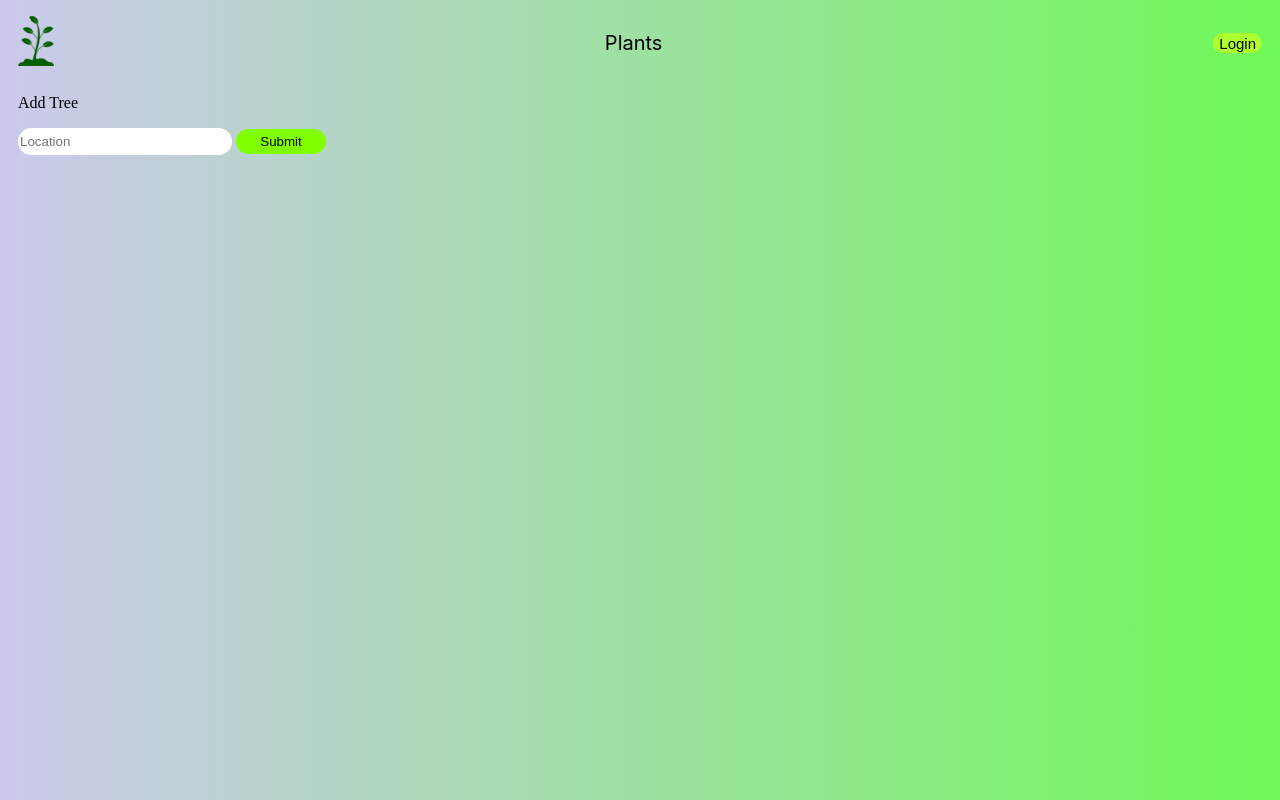
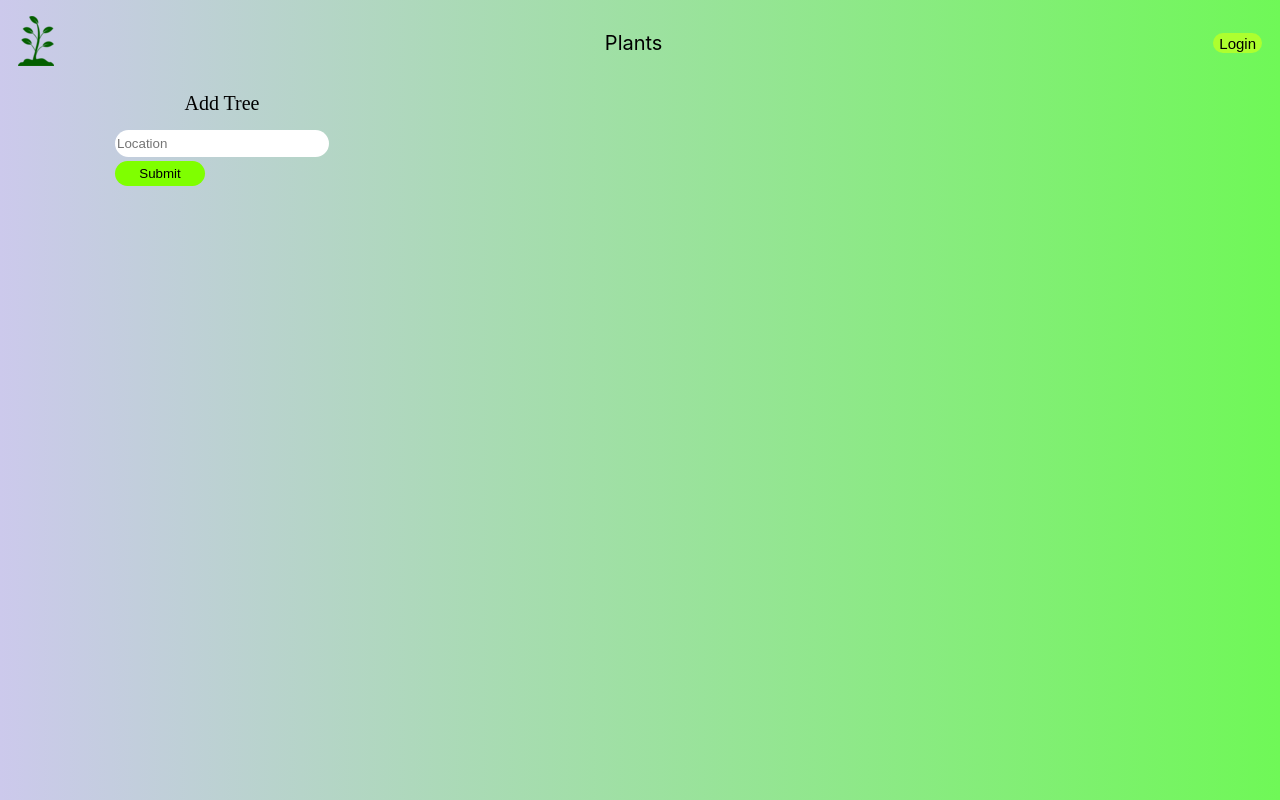
Before and after one commit to pratyush-kr/ENV, a plain HTML site: page index.html in a window 1280 px wide. Drawn offline with Linux system fonts and the light colour scheme.

Commit message:
Add Tree

```diff
--- a/index.css
+++ b/index.css
@@ -130,9 +130,11 @@ body{
     width: 210px;
     border: none;
     border-radius: 25px;
+    margin-left: auto;
 }
 
 #postPlant{
+    margin-top: 4px;
     height: 25px;
     width: 90px;
     background-color: chartreuse;
@@ -140,3 +142,27 @@ body{
     cursor: pointer;
     border: none;
 }
+
+#postPlant:hover{
+    background-color: rgb(89, 172, 6);
+}
+
+#postPlant:active{
+    transform: translateY(2px);
+}
+
+#add-plant-to-db{
+    display: grid;
+    grid-template-rows: 50px 98px;
+    height: 150px;
+    gap: 2px;
+}
+
+#add-plant-to-db > :nth-child(1){
+    font-size: 20px;
+    justify-self: center;
+    align-self: center;
+}
+#add-plant-to-db > :nth-child(2){
+    justify-self: center;
+}
--- a/index.html
+++ b/index.html
@@ -26,11 +26,14 @@
             </form>
         </div>
         <div id="add-plant-to-db">
-            <p>Add Tree</p>
-            <form action="https://localhost/add-plant" method="post">
-                <input id="plant-location" type="text" placeholder="Location">
-                <button id="postPlant">Submit</button>
-            </form>
+            <div>Add Tree</div>
+            <div>
+                <form action="https://localhost/add-plant" method="post">
+                    <input id="plant-location" type="text" placeholder="Location">
+                    <br>
+                    <button id="postPlant">Submit</button>
+                </form>
+            </div>
         </div>
     </div>
 </body>
```
